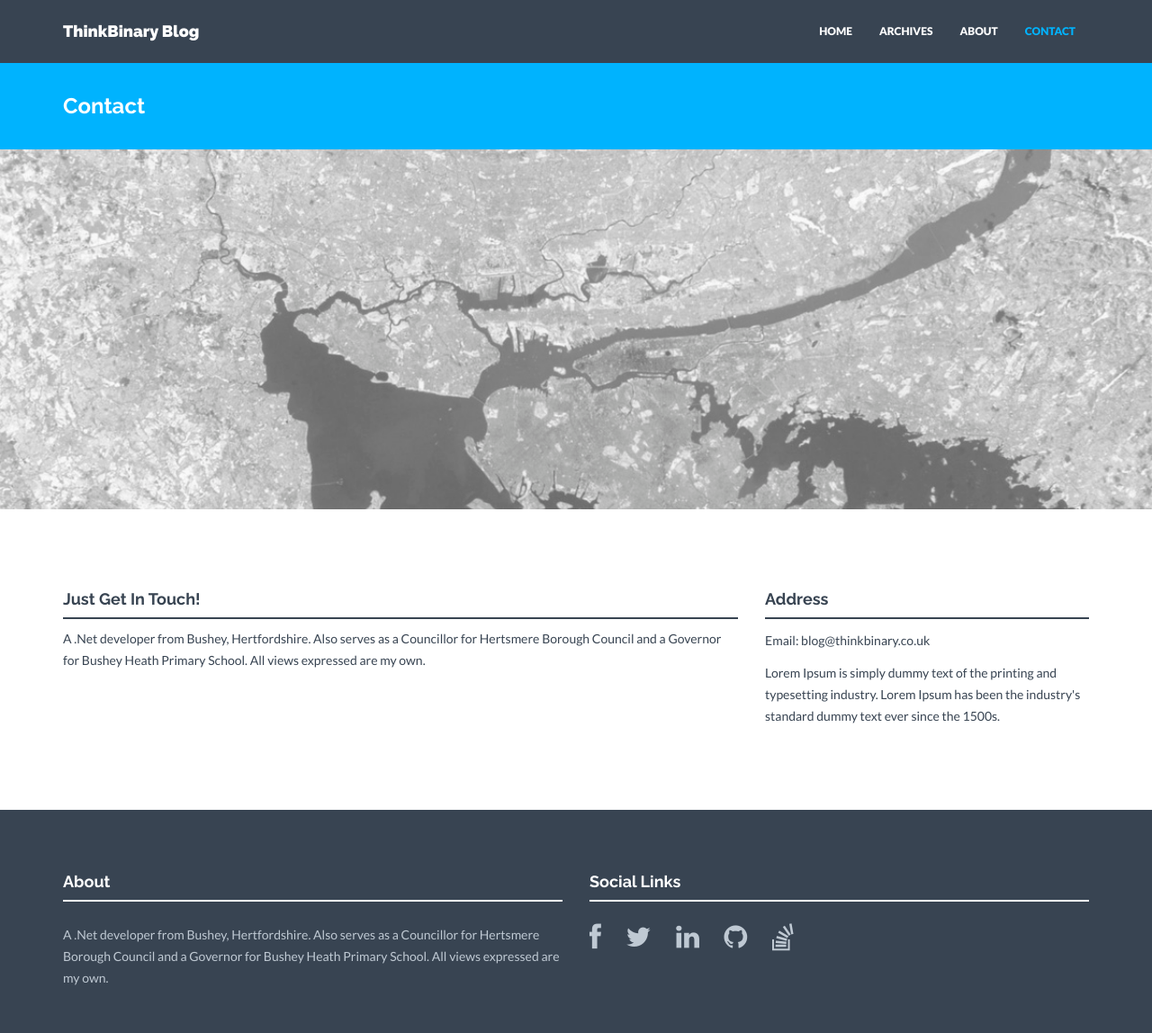
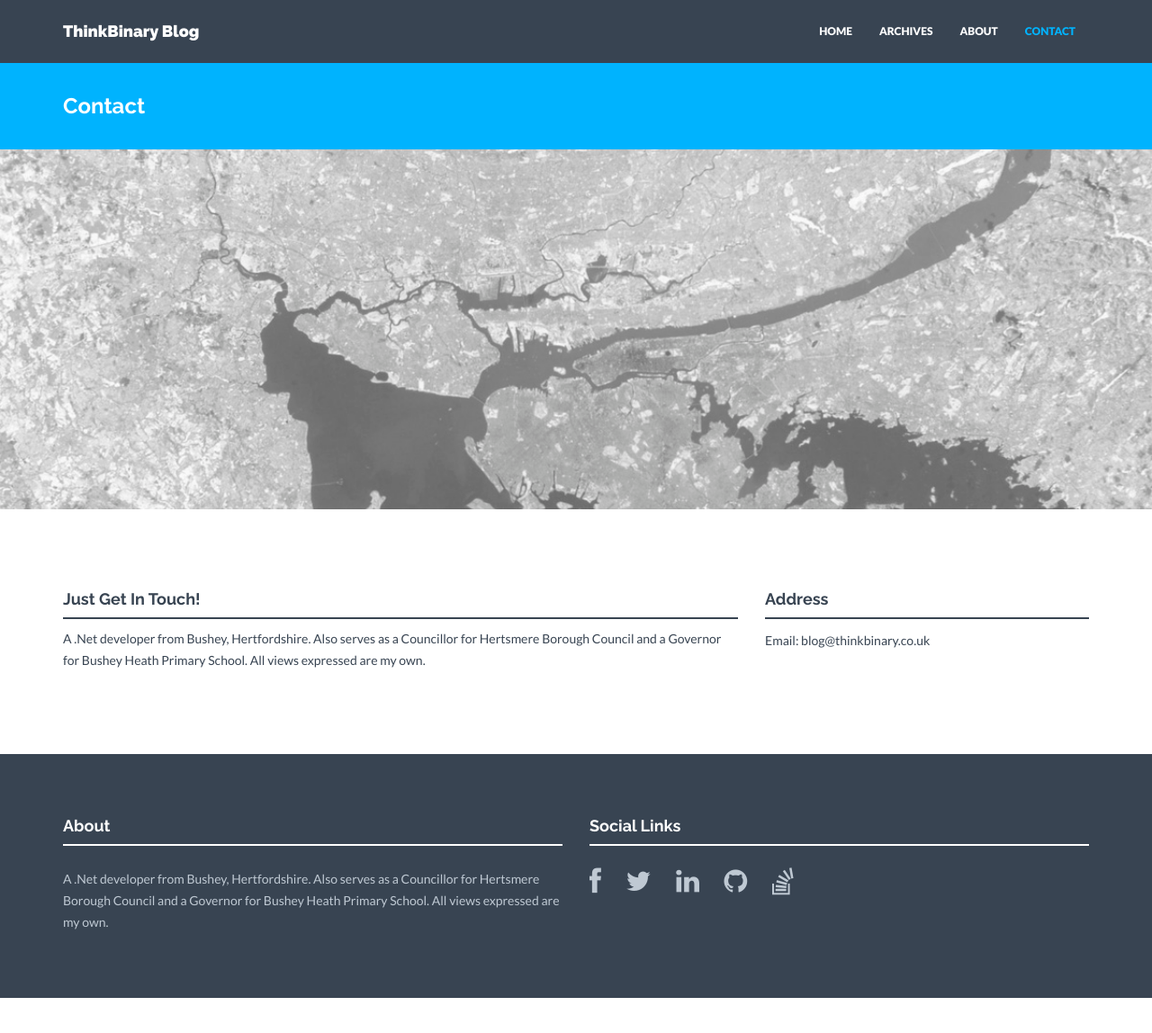
Before and after one commit to codedemonuk/codedemonuk.github.io, a Jekyll site: the page built from contact.html, in a window 1280 px wide and 1171 px high. Shown: the top 1148 px of the window at 90% size. Built offline with Jekyll 4.4.1, drawn with Linux system fonts in a browser that asks for light colours; nearby versions of some CDN libraries.

Commit message:
Remove lorem ipsum text from contact page.

```diff
--- a/contact.html
+++ b/contact.html
@@ -45,7 +45,6 @@
                 <p>
                     Email: {{ site.email }}<br/>
                 </p>
-                <p>Lorem Ipsum is simply dummy text of the printing and typesetting industry. Lorem Ipsum has been the industry's standard dummy text ever since the 1500s.</p>
         </div>
     </div><! --/row -->
 </div><! --/container -->
```
